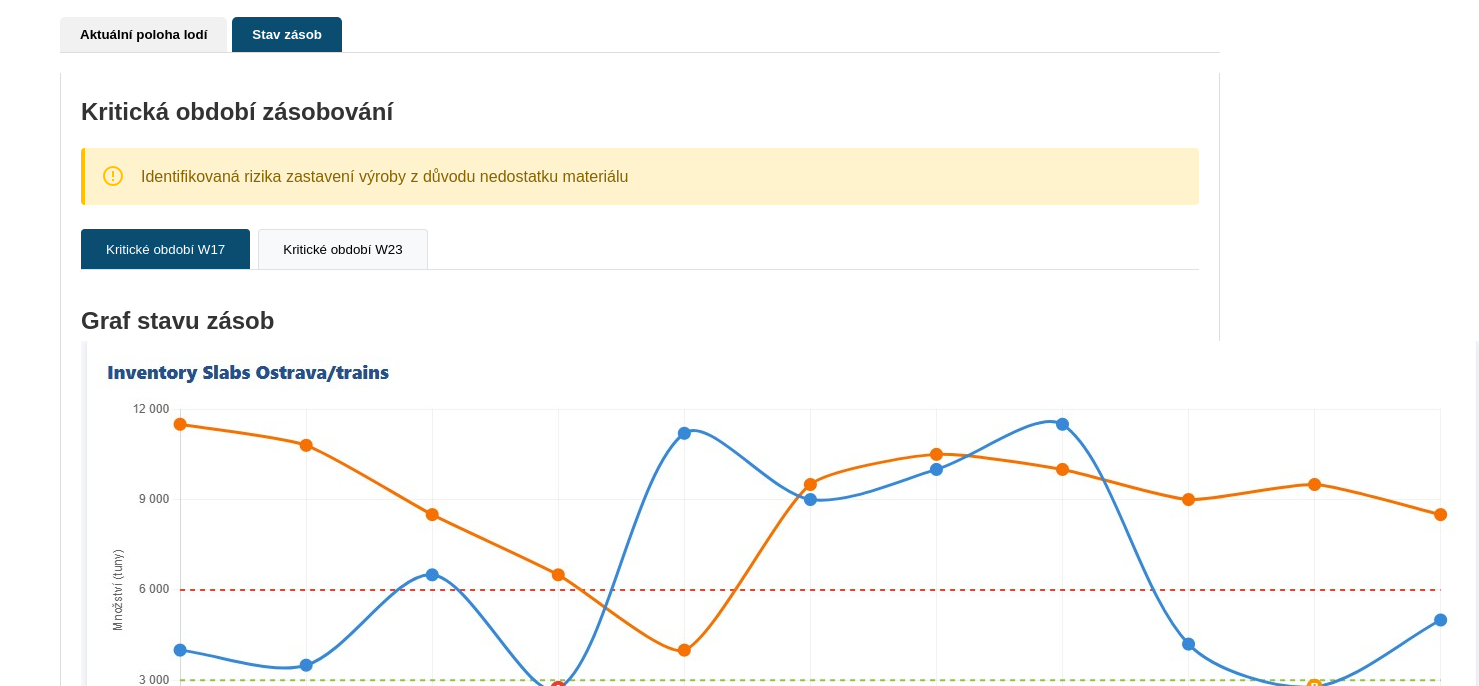
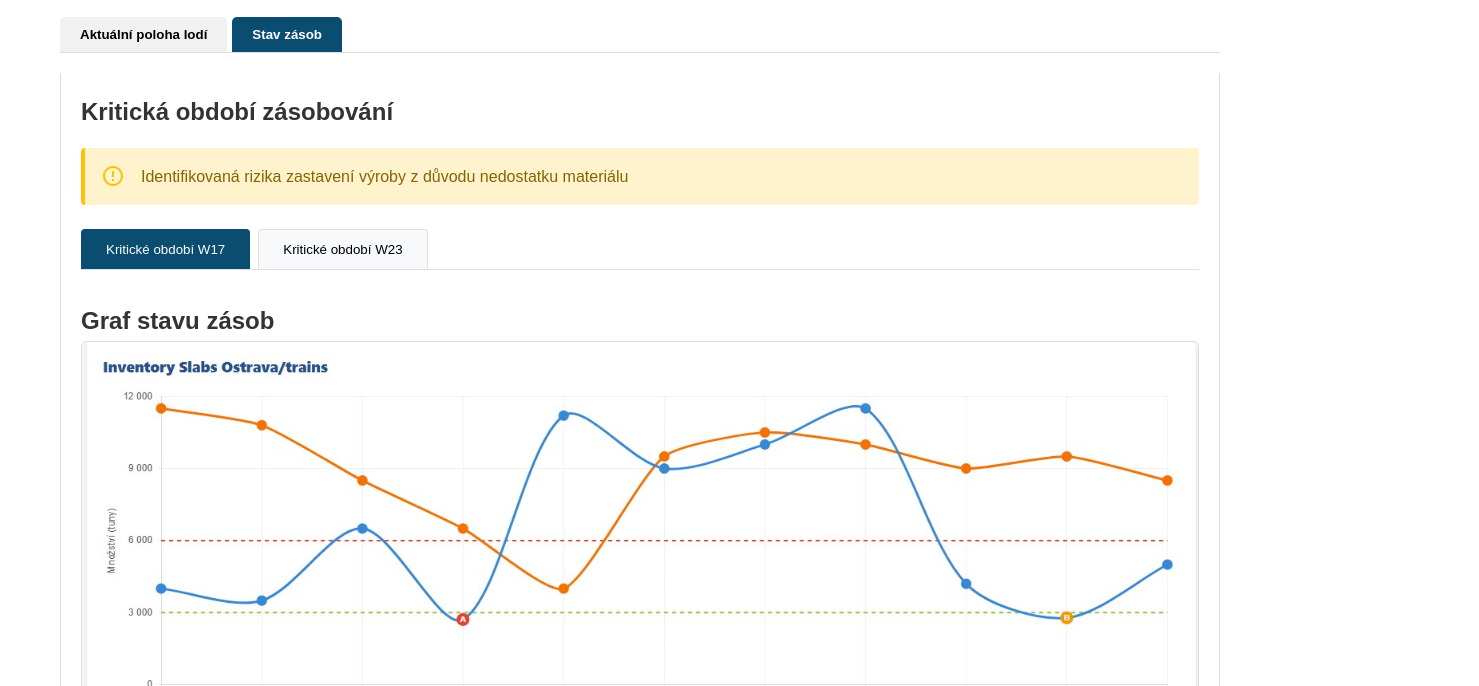
Before and after one commit to rukacz/vessel_tracker, a website: page index.html in a window 1280 px wide. Both pictures are taken after a click on the button "Stav zásob". Shown: the part 114-800 px from the top of the page, 1479 px wide, since content can reach past the window. Drawn offline with nearby package versions, Linux system fonts and the light colour scheme.

Commit message:
Update index.html

```diff
--- a/index.html
+++ b/index.html
@@ -432,6 +432,19 @@
         min-width: 100%;
     }
 }
+
+.inventory-graph-container {
+    margin: 20px 0;
+}
+
+.inventory-graph {
+    max-width: 100%;
+    height: auto;
+    border: 1px solid #ddd;
+    border-radius: 5px;
+    margin-bottom: 30px;
+}
+
     </style>
 </head>
 <body>
```
